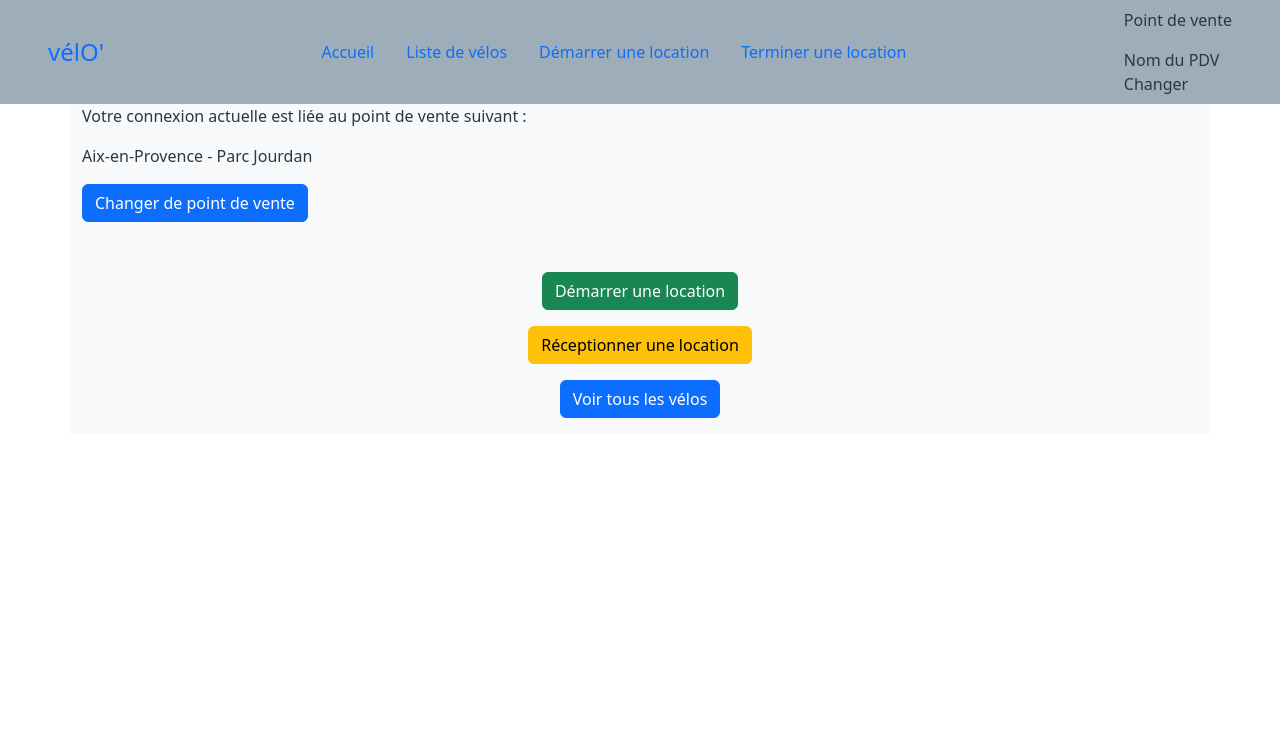
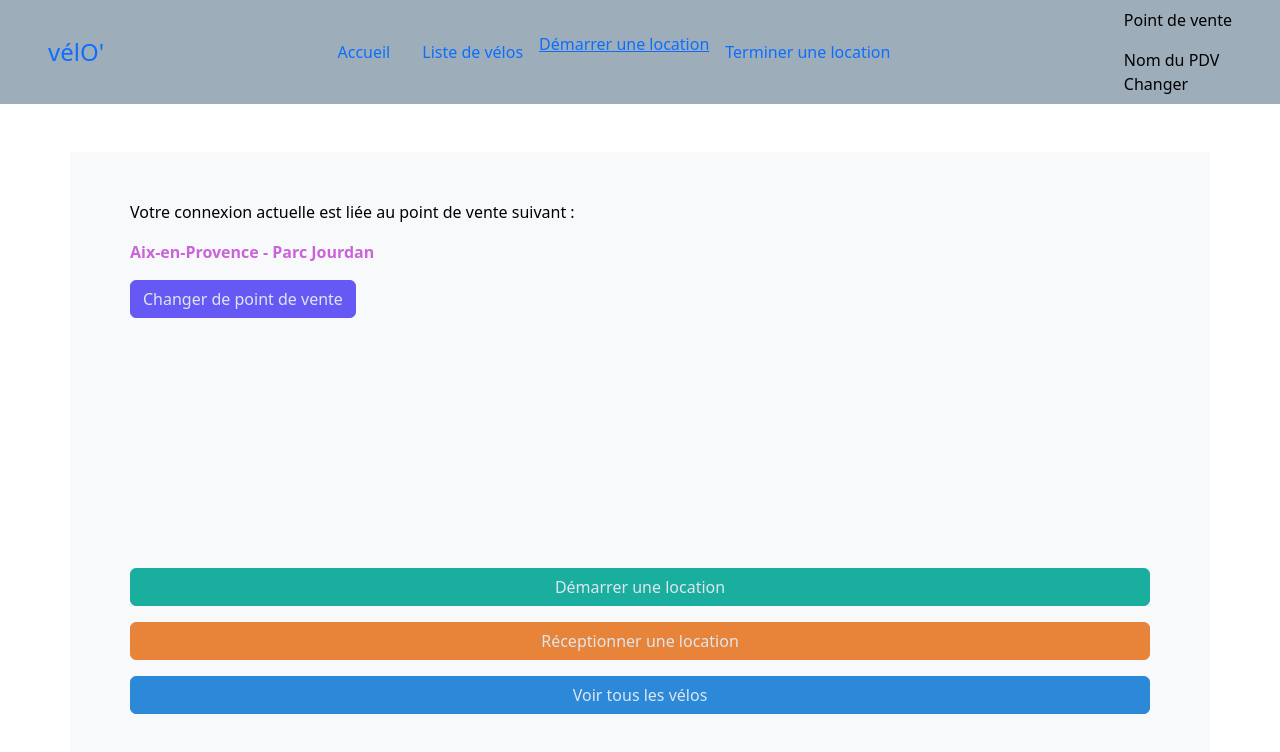
Before and after one commit to GaelleBriet/Atelier-Node.js-GraphQL, a Vue app in the folder vue/: page / in a window 1280 px wide. Shown: the top 752 px of the page. Built offline with nearby package versions, Linux system fonts and the light colour scheme.

Commit message:
home vue

```diff
--- a/vue/src/assets/main.css
+++ b/vue/src/assets/main.css
@@ -5,7 +5,14 @@
   --navbar-background-light: rgb(223, 230, 237);
   --navbar-background-dark: rgb(158, 173, 186);
 
-  --text-color: rgb(41, 56, 69);
+  --text-color-dark: rgb(41, 56, 69);
+  --text-color-light: rgb(223, 230, 237);
+  --text-color-pink: rgb(203,100,219);
+
+  --primary-color: rgb(44, 136, 217);
+  --secondary-color: rgb(101, 88, 245);
+  --success-color: rgb(26, 174, 159);
+  --warning-color: rgb(232, 131, 58);
 }
 
 *,
@@ -24,6 +31,10 @@ body {
   color: var(--text-color);
 }
 
+/* #app {
+  max-height: 100%;
+} */
+
 .navbar {
   background: var(--navbar-background-dark);
 }
@@ -31,3 +42,31 @@ body {
 .container {
   background-color: var(--background-body-color-2);
 }
+
+.btn-primary {
+  background-color: var(--primary-color);
+  border-color: var(--primary-color);
+  color: var(--text-color-light);
+}
+
+.btn-secondary {
+  background-color: var(--secondary-color);
+  border-color: var(--secondary-color);
+  color: var(--text-color-light);
+}
+
+.btn-warning {
+  background-color: var(--warning-color);
+  border-color: var(--warning-color);
+  color: var(--text-color-light);
+}
+
+.btn-success {
+  background-color: var(--success-color);
+  border-color: var(--success-color);
+  color: var(--text-color-light);
+}
+
+.text-color-pink {
+  color: var(--text-color-pink);
+}
--- a/vue/src/components/NavBarComponent.vue
+++ b/vue/src/components/NavBarComponent.vue
@@ -11,7 +11,7 @@
       <ul class="nav nav-pills align-content-center">
         <li class="nav-item"><a href="#" class="nav-link" aria-current="page">Accueil</a></li>
         <li class="nav-item"><a href="#" class="nav-link">Liste de vélos</a></li>
-        <li class="nav-item"><a href="#" class="nav-link">Démarrer une location</a></li>
+        <router-link class="nav-item" to="/location-start">Démarrer une location</router-link>
         <li class="nav-item"><a href="#" class="nav-link">Terminer une location</a></li>
       </ul>
 
--- a/vue/src/router/index.js
+++ b/vue/src/router/index.js
@@ -1,4 +1,7 @@
 import { createRouter, createWebHistory } from "vue-router";
+import Home from "../views/HomeView.vue";
+import Rent from "../views/RentView.vue";
+
 
 const router = createRouter({
   history: createWebHistory(import.meta.env.BASE_URL),
@@ -10,7 +13,12 @@ const router = createRouter({
     {
       path: "/about",
       name: "about",
-    }
+    },
+    {
+      path: "/location-start",
+      name: "location-start",
+      component: Rent,
+    },
   ]
 });
 
--- a/vue/src/views/BikeView.vue
+++ b/vue/src/views/BikeView.vue
@@ -0,0 +1,7 @@
+<script setup></script>
+
+<template></template>
+
+<style>
+@import "../assets/main.css";
+</style>
--- a/vue/src/views/HomeView.vue
+++ b/vue/src/views/HomeView.vue
@@ -1,15 +1,18 @@
 <script setup></script>
+
 <template>
-  <div class="container">
+  <div class="container home-container my-5">
+    <div class="container py-5 px-5">
       <div>
         <p>Votre connexion actuelle est liée au point de vente suivant :</p>
-      <p>Aix-en-Provence - Parc Jourdan</p>
-      <button class="btn btn-primary">Changer de point de vente</button>
+        <p class="text-color-pink fw-bold">Aix-en-Provence - Parc Jourdan</p>
+        <button class="btn btn-secondary">Changer de point de vente</button>
       </div>
       <div class="btn-container">
         <button class="btn btn-success mb-3">Démarrer une location</button>
         <button class="btn btn-warning mb-3">Réceptionner une location</button>
         <button class="btn btn-primary mb-3">Voir tous les vélos</button>
+      </div>
     </div>
   </div>
 </template>
@@ -22,6 +25,10 @@
   flex-direction: column;
   justify-content: center;
   align-items: center;
-  margin-top: 50px;
+  margin-top: 250px;
+  align-items: stretch;
+}
+.home-container {
+  max-height: 100%;
 }
 </style>
--- a/vue/src/views/RentView.vue
+++ b/vue/src/views/RentView.vue
@@ -0,0 +1,7 @@
+<script setup></script>
+
+<template></template>
+
+<style>
+@import "../assets/main.css";
+</style>
```
Lines whose indentation alone changed are shown as unchanged.
